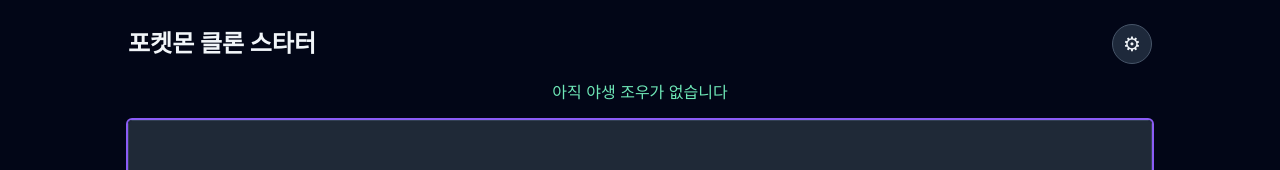
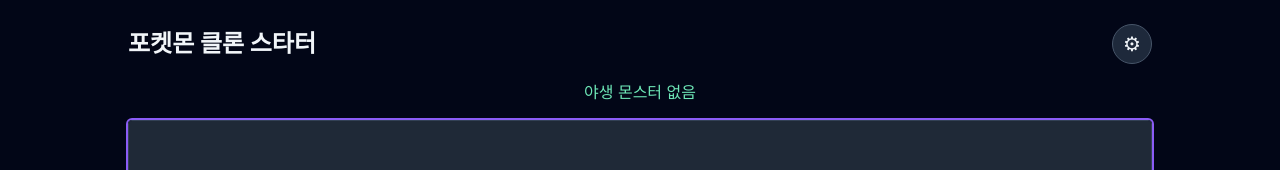
Before and after one commit to fliklab/pokemon-clone, a React (Vite) app: page / in a window 1280 px wide. Shown: the top 170 px of the page. Built offline with nearby package versions, Linux system fonts and the light colour scheme.

Commit message:
chore(i18n): remove '조우' wording from encounter UI

```diff
--- a/src/i18n/ko.ts
+++ b/src/i18n/ko.ts
@@ -5,8 +5,8 @@
     ready: '준비 완료',
     loading: '로딩 중',
     playerTile: '플레이어 타일',
-    noEncounter: '아직 야생 조우가 없습니다',
-    encounterAt: (x: number, y: number) => `조우 위치: (${x}, ${y})`,
+    noEncounter: '야생 몬스터 없음',
+    encounterAt: (x: number, y: number) => `몬스터 위치: (${x}, ${y})`,
     party: '파티',
     gymTrainers: '체육관 트레이너',
     defeated: '격파',
```
